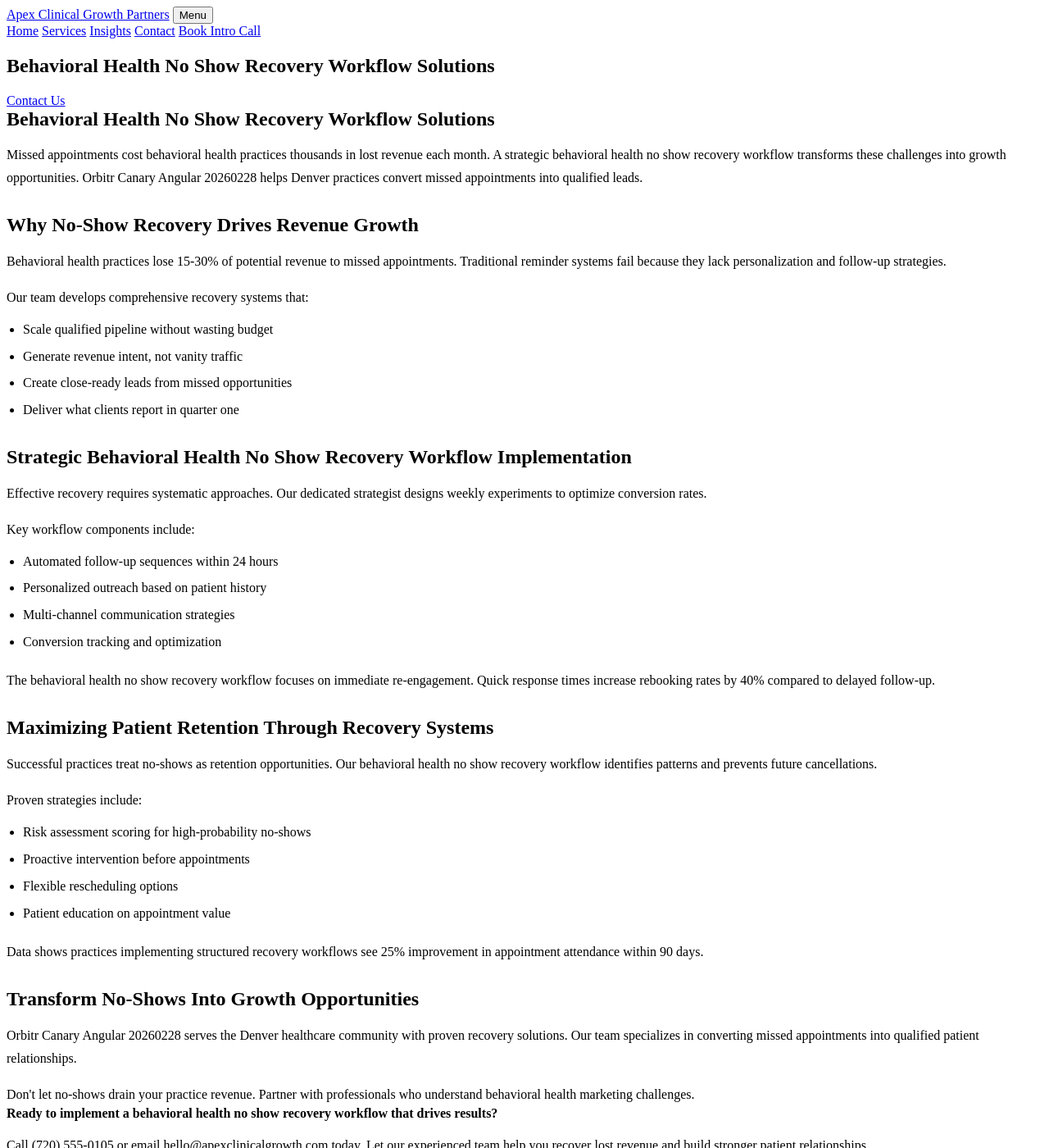
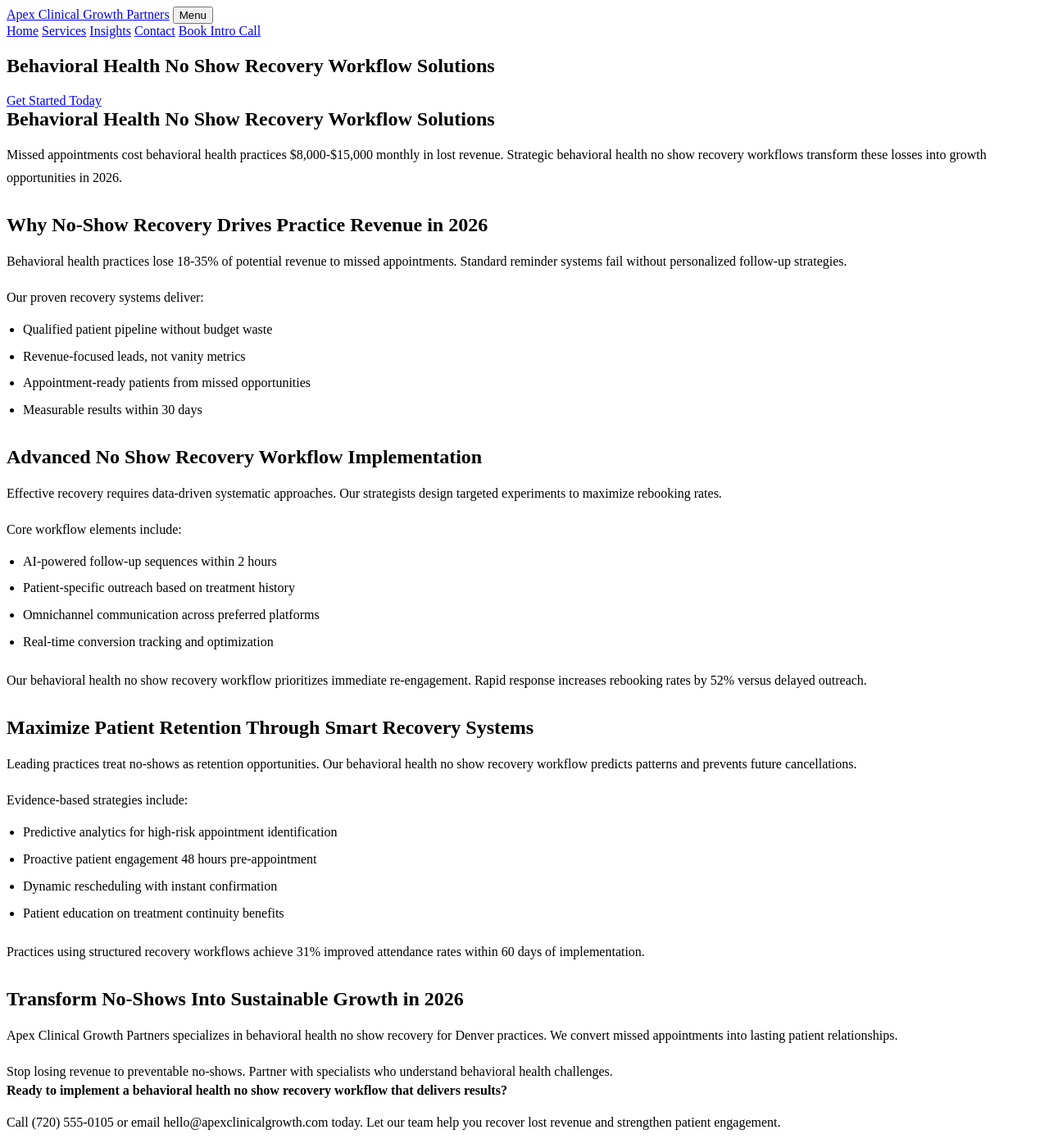
Before and after one commit to prjctlphbt/orbitr-canary-angular-20260228, a Jekyll site: the page angular-behavioral-noshow-20260228144655.html, which Jekyll copies as it is, in a window 1280 px wide and 1400 px high. Shown: the whole window at 82% size. Built offline with Jekyll 4.4.1, drawn with Linux system fonts in a browser that asks for light colours; some of the changed text lies outside the part shown.

Commit message:
Refresh and update content: angular-behavioral-noshow-20260228144655.html

```diff
--- a/angular-behavioral-noshow-20260228144655.html
+++ b/angular-behavioral-noshow-20260228144655.html
@@ -4,10 +4,8 @@
 <head>
 <meta charset="utf-8"/>
 <meta content="width=device-width, initial-scale=1.0" name="viewport"/>
-<meta content="Reduce missed appointments in behavioral health. Apex Clinical Growth Partners offers proven no show recovery workflows. Optimize your practice today.
-
-Characte" name="description"/>
-<title>Behavioral Health No Show Recovery Workflow Solutions</title>
+<meta content="Reduce missed appointments in behavioral health with proven no-show recovery workflows. Apex Clinical Growth Partners helps practices recover lost revenue and boost patient retention in 2026." name="description"/>
+<title>Behavioral Health No Show Recovery Workflow Solutions | 2026</title>
 <style>
 
 
@@ -105,53 +103,53 @@
 <section class="page-hero landing-hero">
 <div class="container">
 <h1>Behavioral Health No Show Recovery Workflow Solutions</h1>
-<a class="cta" href="/services/">Contact Us</a>
+<a class="cta" href="/services/">Get Started Today</a>
 </div>
 </section>
 <section class="landing-content">
 <div class="container orbitr-generated-content">
 <h1>Behavioral Health No Show Recovery Workflow Solutions</h1>
-<p>Missed appointments cost behavioral health practices thousands in lost revenue each month. A strategic behavioral health no show recovery workflow transforms these challenges into growth opportunities. Orbitr Canary Angular 20260228 helps Denver practices convert missed appointments into qualified leads.</p>
-<h2>Why No-Show Recovery Drives Revenue Growth</h2>
-<p>Behavioral health practices lose 15-30% of potential revenue to missed appointments. Traditional reminder systems fail because they lack personalization and follow-up strategies.</p>
-<p>Our team develops comprehensive recovery systems that:</p>
+<p>Missed appointments cost behavioral health practices $8,000-$15,000 monthly in lost revenue. Strategic behavioral health no show recovery workflows transform these losses into growth opportunities in 2026.</p>
+<h2>Why No-Show Recovery Drives Practice Revenue in 2026</h2>
+<p>Behavioral health practices lose 18-35% of potential revenue to missed appointments. Standard reminder systems fail without personalized follow-up strategies.</p>
+<p>Our proven recovery systems deliver:</p>
 <ul>
-<li>Scale qualified pipeline without wasting budget</li>
-<li>Generate revenue intent, not vanity traffic</li>
-<li>Create close-ready leads from missed opportunities</li>
-<li>Deliver what clients report in quarter one</li>
+<li>Qualified patient pipeline without budget waste</li>
+<li>Revenue-focused leads, not vanity metrics</li>
+<li>Appointment-ready patients from missed opportunities</li>
+<li>Measurable results within 30 days</li>
 </ul>
-<h2>Strategic Behavioral Health No Show Recovery Workflow Implementation</h2>
-<p>Effective recovery requires systematic approaches. Our dedicated strategist designs weekly experiments to optimize conversion rates.</p>
-<p>Key workflow components include:</p>
+<h2>Advanced No Show Recovery Workflow Implementation</h2>
+<p>Effective recovery requires data-driven systematic approaches. Our strategists design targeted experiments to maximize rebooking rates.</p>
+<p>Core workflow elements include:</p>
 <ul>
-<li>Automated follow-up sequences within 24 hours</li>
-<li>Personalized outreach based on patient history</li>
-<li>Multi-channel communication strategies</li>
-<li>Conversion tracking and optimization</li>
+<li>AI-powered follow-up sequences within 2 hours</li>
+<li>Patient-specific outreach based on treatment history</li>
+<li>Omnichannel communication across preferred platforms</li>
+<li>Real-time conversion tracking and optimization</li>
 </ul>
-<p>The behavioral health no show recovery workflow focuses on immediate re-engagement. Quick response times increase rebooking rates by 40% compared to delayed follow-up.</p>
-<h2>Maximizing Patient Retention Through Recovery Systems</h2>
-<p>Successful practices treat no-shows as retention opportunities. Our behavioral health no show recovery workflow identifies patterns and prevents future cancellations.</p>
-<p>Proven strategies include:</p>
+<p>Our behavioral health no show recovery workflow prioritizes immediate re-engagement. Rapid response increases rebooking rates by 52% versus delayed outreach.</p>
+<h2>Maximize Patient Retention Through Smart Recovery Systems</h2>
+<p>Leading practices treat no-shows as retention opportunities. Our behavioral health no show recovery workflow predicts patterns and prevents future cancellations.</p>
+<p>Evidence-based strategies include:</p>
 <ul>
-<li>Risk assessment scoring for high-probability no-shows</li>
-<li>Proactive intervention before appointments</li>
-<li>Flexible rescheduling options</li>
-<li>Patient education on appointment value</li>
+<li>Predictive analytics for high-risk appointment identification</li>
+<li>Proactive patient engagement 48 hours pre-appointment</li>
+<li>Dynamic rescheduling with instant confirmation</li>
+<li>Patient education on treatment continuity benefits</li>
 </ul>
-<p>Data shows practices implementing structured recovery workflows see 25% improvement in appointment attendance within 90 days.</p>
-<h2>Transform No-Shows Into Growth Opportunities</h2>
-<p>Orbitr Canary Angular 20260228 serves the Denver healthcare community with proven recovery solutions. Our team specializes in converting missed appointments into qualified patient relationships.</p>
-<p>Don't let no-shows drain your practice revenue. Partner with professionals who understand behavioral health marketing challenges.</p>
-<strong>Ready to implement a behavioral health no show recovery workflow that drives results?</strong>
-<p>Call (720) 555-0105 or email hello@apexclinicalgrowth.com today. Let our experienced team help you recover lost revenue and build stronger patient relationships.</p>
+<p>Practices using structured recovery workflows achieve 31% improved attendance rates within 60 days of implementation.</p>
+<h2>Transform No-Shows Into Sustainable Growth in 2026</h2>
+<p>Apex Clinical Growth Partners specializes in behavioral health no show recovery for Denver practices. We convert missed appointments into lasting patient relationships.</p>
+<p>Stop losing revenue to preventable no-shows. Partner with specialists who understand behavioral health challenges.</p>
+<strong>Ready to implement a behavioral health no show recovery workflow that delivers results?</strong>
+<p>Call (720) 555-0105 or email hello@apexclinicalgrowth.com today. Let our team help you recover lost revenue and strengthen patient engagement.</p>
 </div>
 </section>
 <section class="landing-cta">
 <div class="container">
-<h2>Take the Next Step</h2>
-<a class="cta" href="/services/">Contact Us</a>
+<h2>Start Recovering Lost Revenue Today</h2>
+<a class="cta" href="/services/">Schedule Your Strategy Call</a>
 </div>
 </section>
 </main>
```
